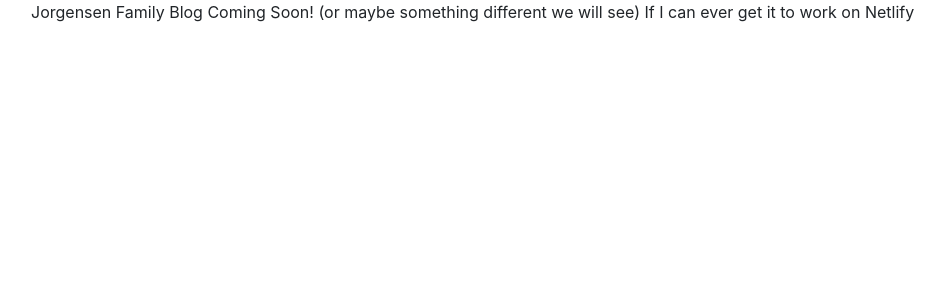
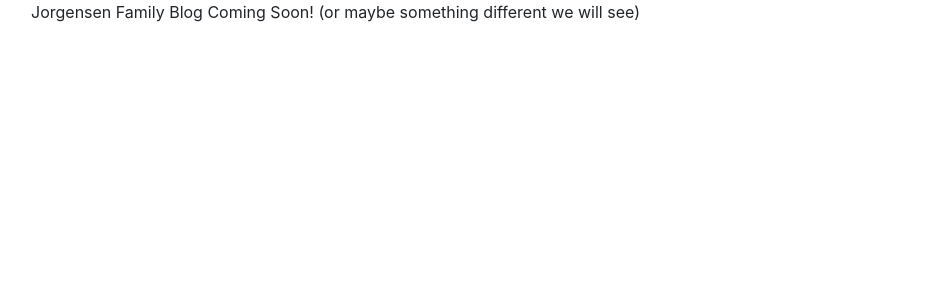
Before and after one commit to robertjorg/jorgfam, an Angular app: page / in a window 1280 px wide. Shown: the top 300 px of the page, without its empty margins (54-999 px from the left). Built offline with nearby package versions, Linux system fonts and the light colour scheme.

Commit message:
Getting Ready to Do some real dev on the site

```diff
--- a/src/app/outer-countainer/outer-countainer.component.html
+++ b/src/app/outer-countainer/outer-countainer.component.html
@@ -1,5 +1,5 @@
 <div class="container">
   <header>
-    Jorgensen Family Blog Coming Soon! (or maybe something different we will see) If I can ever get it to work on Netlify
+    Jorgensen Family Blog Coming Soon! (or maybe something different we will see)
   </header>
 </div>
```
